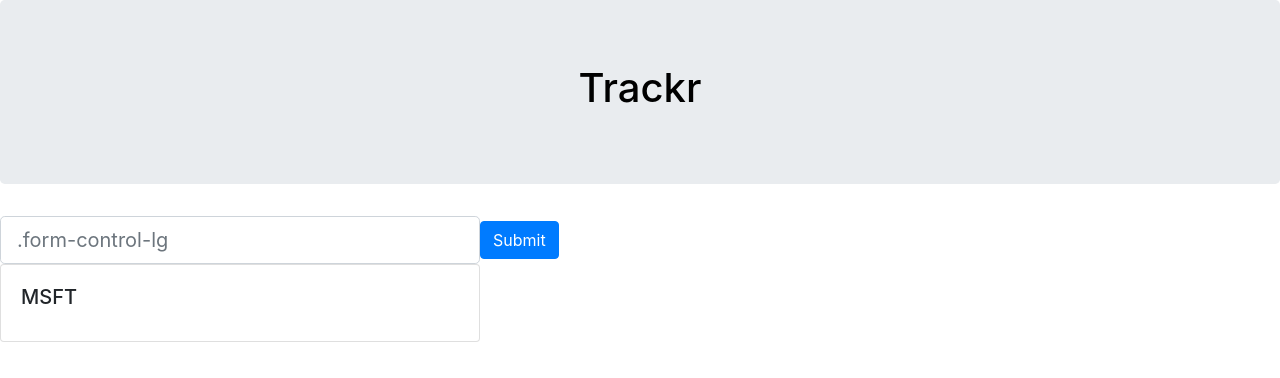
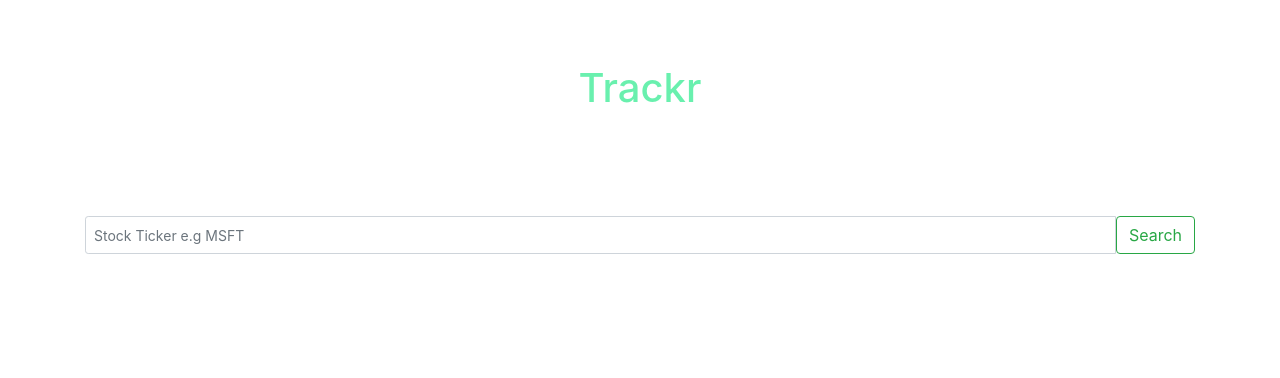
Before and after one commit to kdeez/trackr, a plain HTML site: page index.html in a window 1280 px wide. Drawn offline with nearby package versions, Linux system fonts and the light colour scheme.

Commit message:
Working on the API

```diff
--- a/assets/main.css
+++ b/assets/main.css
@@ -1,4 +1,12 @@
 
 .jumbotron {
-    background-color:grey; !important;
+    background-color:transparent   !important;
 }
+
+.green {
+    color:#69F0AE;
+}
+
+.small{
+    width: 40rem;
+}
--- a/assets/main.js
+++ b/assets/main.js
@@ -1,18 +1,18 @@
+
 
 
 
 function test(){
+    var x = document.getElementById("ticker").value;
     //var url = "https://cors-anywhere.herokuapp.com/https://api.darksky.net/forecast/103b07ef04d782146176e5e9f5408e46/"+ latitude + "," +longitude;
-    var url = "https://www.alphavantage.co/query?function=TIME_SERIES_DAILY&symbol=SQ&interval=5min&apikey=GADBOCMLVZQZV9IS"
+    var url = "https://www.alphavantage.co/query?function=TIME_SERIES_DAILY&symbol=+x+&interval=5min&apikey=GADBOCMLVZQZV9IS"
     var request = new XMLHttpRequest();
     request.open('GET', url, true);
     request.onload = function(){
       if(request.status >= 200 && request.status < 400){
       var data = JSON.parse(this.responseText);
       console.log("Success");
-      console.log(data['Meta Data']['2. Symbol']);
-      console.log(data['Time Series (Daily)']['2018-08-29']['1. open']);
-      console.log(data['Time Series (Daily)']['2018-08-29']['2. high']);
+      console.log(data);
      }
     else{
       console.log("Error");
--- a/index.html
+++ b/index.html
@@ -5,25 +5,22 @@
     <meta http-equiv="X-UA-Compatible" content="IE=edge">
     <title>Trackr</title>
     <meta name="viewport" content="width=device-width, initial-scale=1">
-    <link rel="stylesheet" type="text/css" href="assets/main.css" />
     <link rel="stylesheet" href="https://maxcdn.bootstrapcdn.com/bootstrap/4.0.0/css/bootstrap.min.css"
         integrity="sha384-Gn5384xqQ1aoWXA+058RXPxPg6fy4IWvTNh0E263XmFcJlSAwiGgFAW/dAiS6JXm" crossorigin="anonymous">
+    <link rel="stylesheet" type="text/css" href="assets/main.css" />
     <script src="assets/main.js"></script>
 </head>
 <body>
-    <div class="jumbotron text-center"style="color: black;">
-        <h1> Trackr</h1>
-    </div>
-    <form class = "form-inline">
-        <input class="form-control form-control-lg" style="width: 30rem;" type="text" placeholder=".form-control-lg">
-        <button type = "button" class="btn btn-primary"> Submit</button>
-    </form>
-    <div class = "card" style="width: 30rem;">
-        <div class = "card-body">
-        <h5 class = "card-title"> MSFT </h5>
+    <div class = "container">
+        <div class="jumbotron container text-center green">
+            <h1> Trackr</h1>
         </div>
-    </div>
-    <script src="https://maxcdn.bootstrapcdn.com/bootstrap/4.0.0/js/bootstrap.min.js" integrity="sha384-JZR6Spejh4U02d8jOt6vLEHfe/JQGiRRSQQxSfFWpi1MquVdAyjUar5+76PVCmYl" crossorigin="anonymous"></script>
+        <div class="input-group">
+            <input class="form-control form-control-sm" placeholder="Stock Ticker e.g MSFT" type = "text" id = "ticker">
+            <span class="input-group-btn">
+            <button class="btn btn-outline-success" onclick="test()"> Search</button id = "search">
+            </span>
+        </div>
 </body>
-
+<script src="https://maxcdn.bootstrapcdn.com/bootstrap/4.0.0/js/bootstrap.min.js" integrity="sha384-JZR6Spejh4U02d8jOt6vLEHfe/JQGiRRSQQxSfFWpi1MquVdAyjUar5+76PVCmYl" crossorigin="anonymous"></script>
 </html>
```
